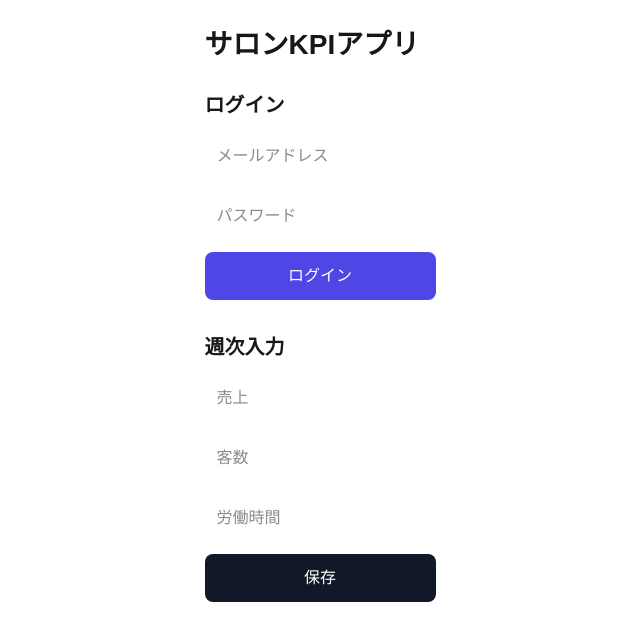
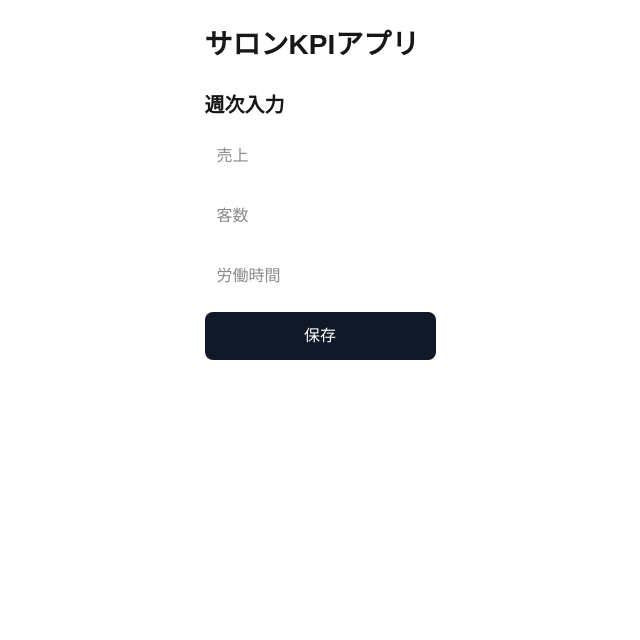
Before and after one commit to koichi050791-afk/salon-app, a Next.js app: page / in a window 1280 px wide. Shown: the top 640 px of the page, without its empty margins (320-960 px from the left). Built offline with nearby package versions, Linux system fonts and the light colour scheme.

Commit message:
make save real with localstorage

```diff
--- a/app/page.tsx
+++ b/app/page.tsx
@@ -1,17 +1,32 @@
 "use client";
 
-import { useState } from "react";
+import { useEffect, useState } from "react";
 
 export default function Home() {
-  const [email, setEmail] = useState("");
-  const [password, setPassword] = useState("");
   const [sales, setSales] = useState("");
   const [clients, setClients] = useState("");
   const [hours, setHours] = useState("");
   const [message, setMessage] = useState("");
 
+  useEffect(() => {
+    const saved = localStorage.getItem("salon-kpi");
+    if (saved) {
+      const data = JSON.parse(saved);
+      setSales(data.sales || "");
+      setClients(data.clients || "");
+      setHours(data.hours || "");
+    }
+  }, []);
+
   const handleSave = () => {
-    setMessage("保存しました（仮）");
+    const data = {
+      sales,
+      clients,
+      hours,
+    };
+
+    localStorage.setItem("salon-kpi", JSON.stringify(data));
+    setMessage("保存しました");
   };
 
   return (
@@ -19,43 +34,6 @@ export default function Home() {
       <h1 style={{ fontSize: 28, fontWeight: "bold", marginBottom: 24 }}>
         サロンKPIアプリ
       </h1>
-
-      <section style={{ marginBottom: 32 }}>
-        <h2 style={{ fontSize: 20, fontWeight: "bold", marginBottom: 12 }}>
-          ログイン
-        </h2>
-
-        <div style={{ display: "grid", gap: 12 }}>
-          <input
-            type="email"
-            placeholder="メールアドレス"
-            value={email}
-            onChange={(e) => setEmail(e.target.value)}
-            style={{ padding: 12, fontSize: 16 }}
-          />
-
-          <input
-            type="password"
-            placeholder="パスワード"
-            value={password}
-            onChange={(e) => setPassword(e.target.value)}
-            style={{ padding: 12, fontSize: 16 }}
-          />
-
-          <button
-            style={{
-              padding: 12,
-              fontSize: 16,
-              background: "#4f46e5",
-              color: "#fff",
-              border: "none",
-              borderRadius: 8,
-            }}
-          >
-            ログイン
-          </button>
-        </div>
-      </section>
 
       <section>
         <h2 style={{ fontSize: 20, fontWeight: "bold", marginBottom: 12 }}>
```
